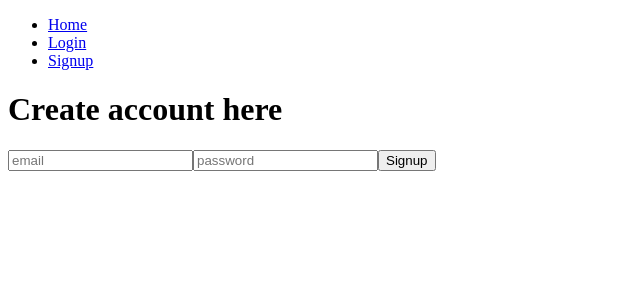
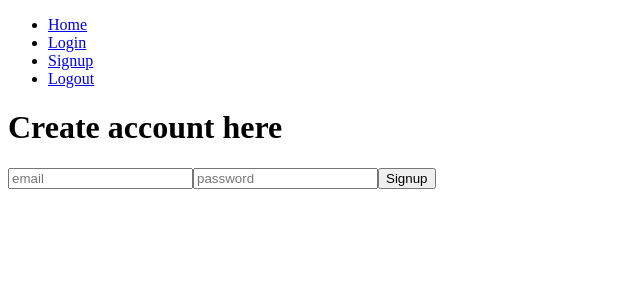
Before and after one commit to MohamedAliFaidi/front, a React (Create React App) app: page /signup in a window 1280 px wide. Shown: the top 300 px of the page, without its empty margins (0-640 px from the left). Built offline with nearby package versions, Linux system fonts and the light colour scheme.

Commit message:
setting up Logoutpage component and its functionality

```diff
--- a/src/components/App.js
+++ b/src/components/App.js
@@ -3,6 +3,7 @@ import LoginPage from "../pages/LoginPage";
 import RequireAuth from "../components/RequireAuth";
 import { BrowserRouter, Routes, Route, Link } from "react-router-dom";
 import SignupPage from "../pages/SignupPage";
+import LogoutPage from "../pages/LogoutPage";
 
 function App() {
   return (
@@ -19,6 +20,9 @@ function App() {
           <li>
             <Link to="/signup">Signup</Link>
           </li>
+          <li>
+            <Link to="/logout">Logout</Link>
+          </li>
         </ul>
 
         <Routes>
@@ -32,6 +36,8 @@ function App() {
           />
           <Route path="/login" element={<LoginPage />} />
           <Route path="/signup" element={<SignupPage/>} />
+          <Route path="/logout" element={<LogoutPage/>} />
+
 
         </Routes>
       </BrowserRouter>
--- a/src/components/SignupForm.js
+++ b/src/components/SignupForm.js
@@ -1,19 +1,18 @@
 import authStore from "../stores/authStore";
+import { useNavigate } from "react-router-dom";
 
 export default function SignupForm() {
-    const store = authStore();
-    const handleSignup = (e) => {
-        e.preventDefault();
-        store.signup();
+  const store = authStore();
+  const navigate = useNavigate();
+  const  handleSignup = async  (e) => {
+    e.preventDefault();
+    await store.signup();
+    navigate("/");
 
+  };
 
-
-    }
-
-
-
-
-  return  <form onSubmit={handleSignup}>
+  return (
+    <form onSubmit={handleSignup}>
       <input
         onChange={store.updateSignupF}
         value={store.signupF.email}
@@ -29,5 +28,6 @@ export default function SignupForm() {
         name="password"
       />
       <button type="submit">Signup</button>
-    </form>;
+    </form>
+  );
 }
--- /dev/null
+++ b/src/pages/LogoutPage.js
@@ -0,0 +1,13 @@
+import { useEffect } from "react"
+import authStore from "../stores/authStore"
+
+export default function LogoutPage() {
+    const store = authStore();
+    useEffect(()=>{
+        store.logout();
+
+    },[])
+  return (
+    <h1>Logged out with success</h1>
+  )
+}
--- a/src/stores/authStore.js
+++ b/src/stores/authStore.js
@@ -37,7 +37,7 @@ const authStore = create((set) => ({
   login: async () => {
     const { loginF } = authStore.getState();
     const res = await axios.post("/login", loginF, { withCredentials: true });
-    set({ loggedIn: true });
+    set({ loggedIn: true,loginF: { email: "", password: "" } });
 
     console.log(res);
   },
@@ -55,8 +55,16 @@ const authStore = create((set) => ({
   signup: async  () => {
     const { signupF } = authStore.getState();
     const res = await axios.post("/signup", signupF, { withCredentials: true });
+   set ({
+    signupF: { email: "", password: "" },
+   })
+    console.log(res);
+  },
 
-    console.log(res);
+  logout: async () => {
+    await axios.get("/logout", { withCredentials: true });
+    set({ loggedIn: false });
+
   }
 }));
 
```
